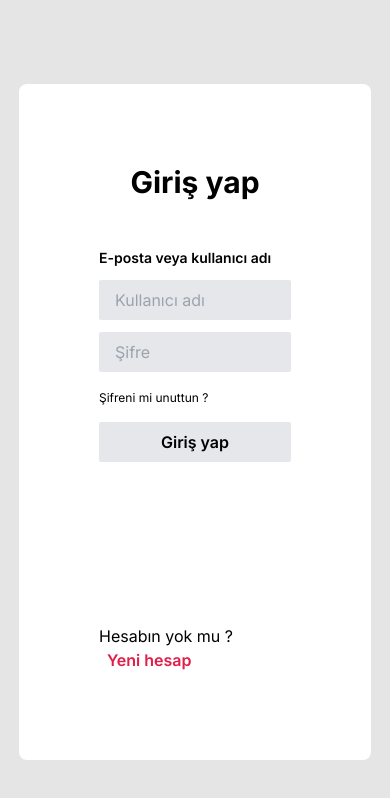
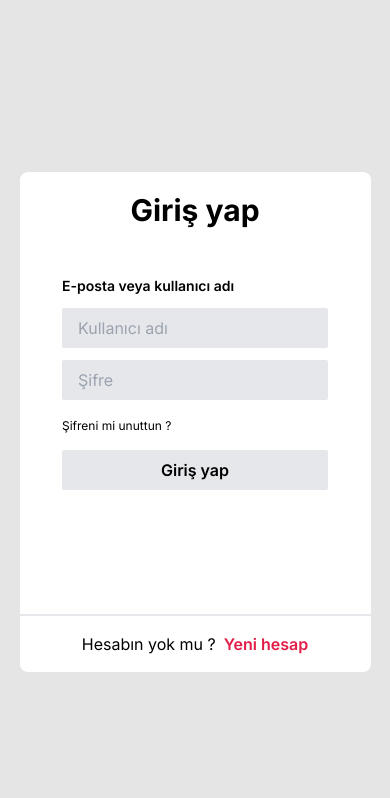
Before and after one commit to kahyaogluahmet/movie-archive-frontend, a Next.js app: page / in a window 390 px wide. Shown: the top 798 px of the page. Built offline with nearby package versions, Linux system fonts and the light colour scheme.

Commit message:
feat: Adding Breakpoint

```diff
--- a/src/components/AuthModel/ForgetPasswordModel/index.tsx
+++ b/src/components/AuthModel/ForgetPasswordModel/index.tsx
@@ -7,7 +7,7 @@ type Props = {
 
 function ForgetPasswordModel({ setScreen }: Props) {
   return (
-    <div>
+    <>
       <h1 className="text-3xl font-bold text-center">Şifre Sıfırlama</h1>
       <div className="flex flex-col mt-12">
         <label className="mb-3 font-semibold text-sm " htmlFor="email-input">
@@ -26,7 +26,7 @@ function ForgetPasswordModel({ setScreen }: Props) {
           </div>
         </div>
       </div>
-    </div>
+    </>
   );
 }
 
--- a/src/components/AuthModel/LoginModel/index.tsx
+++ b/src/components/AuthModel/LoginModel/index.tsx
@@ -7,7 +7,7 @@ type Prop = {
 };
 function LoginModel({ setScreen, model }: Prop) {
   return (
-    <div className="flex flex-col items-center w-full  ">
+    <div className="flex flex-col items-center w-full   ">
       <div className="h-[460px] "  >
         <h1 className="text-3xl font-bold text-center">Giriş yap</h1>
         <div className="flex flex-col mt-12">
@@ -36,9 +36,9 @@ function LoginModel({ setScreen, model }: Prop) {
           Giriş yap
         </button>
       </div>
-      <div >
+      <div className="absolute bottom-0 border-t-2 w-full flex justify-center py-4 " >
        <span>Hesabın yok mu ?</span>
-        <button className="ml-2  text-rose-600 font-semibold"  onClick={() => setScreen("Signup")}><span>Yeni hesap</span></button>
+        <button className="ml-2 text-rose-600 font-semibold"  onClick={() => setScreen("Signup")}><span>Yeni hesap</span></button>
       </div>
     </div>
   );
--- a/src/components/AuthModel/SignupModel/index.tsx
+++ b/src/components/AuthModel/SignupModel/index.tsx
@@ -7,11 +7,9 @@ type Props = {
 
 function SignupModel({ setScreen }: Props) {
   return (
-    <div>
+    <>
       <h1 className="text-3xl font-bold text-center">Kayıt ol</h1>
       <div className="h-[280px]">
-
-
         <div className="flex flex-col mt-12  ">
           <label className="mb-3 font-semibold text-sm ">E-posta</label>
           <input
@@ -36,11 +34,17 @@ function SignupModel({ setScreen }: Props) {
         </div>
       </div>
       <div className="flex flex-col gap-4 mt-12">
-      <button className="text-rose-600 font-semibold" onClick={() => setScreen("Login")}>Zaten hesabım var</button>
-      <button onClick={() => setScreen("Password")}>Şifreni mi unuttun</button>
+        <button
+          className="text-rose-600 font-semibold"
+          onClick={() => setScreen("Login")}
+        >
+          Zaten hesabım var
+        </button>
+        <button onClick={() => setScreen("Password")}>
+          Şifreni mi unuttun
+        </button>
       </div>
-
-    </div>
+    </>
   );
 }
 
--- a/src/components/AuthModel/index.tsx
+++ b/src/components/AuthModel/index.tsx
@@ -15,7 +15,7 @@ function AuthModel({model}:Props) {
   );
 
   return (
-    <dialog ref={model} className=" p-20 rounded-lg h-[80%] overflow-hidden  ">
+    <dialog ref={model} className="lg:p-20 p-5 rounded-lg w-[90%] lg:w-96 overflow-hidden relative "  >
       {screen === "Login" && <LoginModel model={model} setScreen={setScreen} />}
       {screen === "Signup" && <SignupModel setScreen={setScreen} />}
       {screen === "Password" && <ForgetPasswordModel setScreen={setScreen} />}
```
Lines whose indentation alone changed are shown as unchanged.
